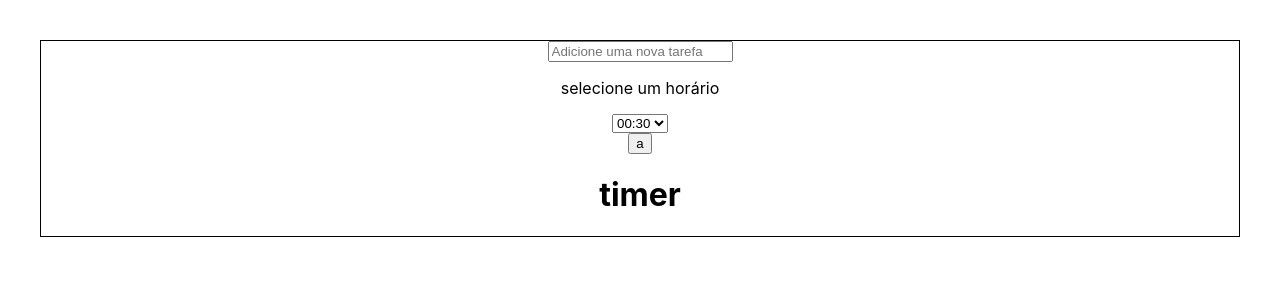
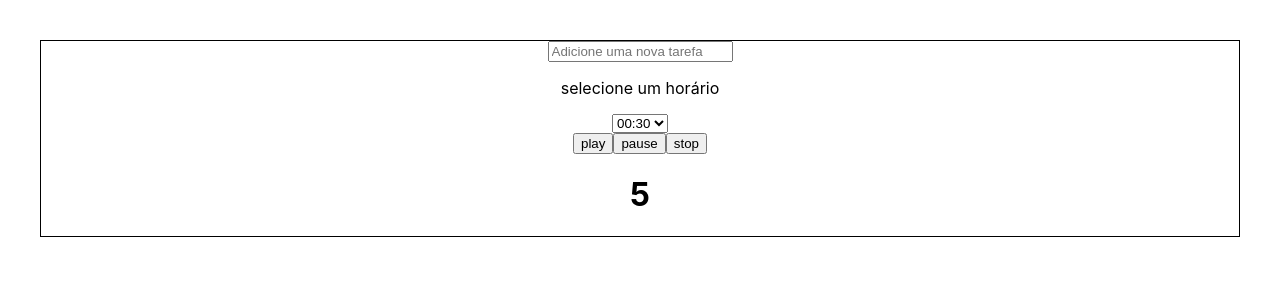
Before and after one commit to gmsf19/react-pomodoro-app, a React (Vite) app: page / in a window 1280 px wide. Shown: the top 300 px of the page. Built offline with nearby package versions, Linux system fonts and the light colour scheme.

Commit message:
Implementing play, pause and stop verifying if have a task on array

```diff
--- a/src/components/ActionButtons/index.tsx
+++ b/src/components/ActionButtons/index.tsx
@@ -1,8 +1,26 @@
+import { useContext } from 'react';
+
+import { AppContext } from '../../store/context';
+import { ContainerButtons } from './styles';
+
 const ActionButtons = () => {
+  const { setButtonInstruction } = useContext(AppContext);
+  const handleClickPlay = () => {
+    setButtonInstruction('play');
+  };
+  const handleClickStop = () => {
+    setButtonInstruction('stop');
+  };
+
+  const handleClickPause = () => {
+    setButtonInstruction('pause');
+  };
   return (
-    <>
-      <button>a</button>
-    </>
+    <ContainerButtons>
+      <button onClick={handleClickPlay}>play</button>
+      <button onClick={handleClickPause}>pause</button>
+      <button onClick={handleClickStop}>stop</button>
+    </ContainerButtons>
   );
 };
 
--- /dev/null
+++ b/src/components/ActionButtons/styles.tsx
@@ -0,0 +1,6 @@
+import styled from 'styled-components';
+
+export const ContainerButtons = styled.div`
+  display: flex;
+  flex-direction: row;
+`;
--- a/src/components/TasksListComponent/index.tsx
+++ b/src/components/TasksListComponent/index.tsx
@@ -6,7 +6,7 @@ import { InputTask } from './styles';
 const TasksListComponent = () => {
   const [taskWrited, setTaskWrited] = useState('');
 
-  const { listTasks, setListTasks } = useContext(AppContext);
+  const { listTasks, setListTasks, setButtonInstruction } = useContext(AppContext);
 
   const handleChangeTaskList = (event: React.ChangeEvent<HTMLInputElement>) => {
     setTaskWrited(event.target.value);
@@ -16,6 +16,7 @@ const TasksListComponent = () => {
     if (event.key === 'Enter') {
       setListTasks((prevstate: string[]) => [...prevstate, taskWrited]);
       setTaskWrited('');
+      setButtonInstruction('stop');
     }
   };
 
--- a/src/components/Timer/index.tsx
+++ b/src/components/Timer/index.tsx
@@ -1,5 +1,48 @@
+import { useContext, useEffect } from 'react';
+
+import { AppContext } from '../../store/context';
+
 const Timer = () => {
-  return <h1>timer</h1>;
+  const { timeCountDown, setTimeCountDown, buttonInstruction, listTasks } =
+    useContext(AppContext);
+
+  const initTimerCountdown = () => {
+    if (timeCountDown === 0 || listTasks.length === 0) {
+      return;
+    }
+    setTimeout(() => {
+      setTimeCountDown((prev) => prev - 1);
+    }, 1000);
+  };
+
+  const stopTimerCountDown = () => {
+    setTimeCountDown(5);
+  };
+
+  const pauseTimerCountdown = () => {
+    setTimeCountDown((prev) => prev);
+  };
+
+  const updateTimeCountdown = () => {
+    switch (buttonInstruction) {
+      case 'stop':
+        stopTimerCountDown();
+        break;
+      case 'play':
+        initTimerCountdown();
+        break;
+      case 'pause':
+        pauseTimerCountdown();
+        break;
+      default:
+        break;
+    }
+  };
+
+  useEffect(() => {
+    updateTimeCountdown();
+  }, [buttonInstruction, timeCountDown, listTasks]);
+  return <h1>{timeCountDown}</h1>;
 };
 
 export default Timer;
--- a/src/store/context/index.tsx
+++ b/src/store/context/index.tsx
@@ -5,6 +5,10 @@ interface StatesContextType {
   setListTasks: Dispatch<SetStateAction<any>>;
   selectedTime: string;
   setSelectedTime: Dispatch<SetStateAction<string>>;
+  timeCountDown: any;
+  setTimeCountDown: Dispatch<SetStateAction<number>>;
+  buttonInstruction: string;
+  setButtonInstruction: Dispatch<SetStateAction<string>>;
 }
 
 export const AppContext = createContext({} as StatesContextType);
@@ -13,9 +17,24 @@ export const ContextProvider = ({ children }: any) => {
   const [listTasks, setListTasks] = useState([]);
 
   const [selectedTime, setSelectedTime] = useState('');
+
+  const [timeCountDown, setTimeCountDown] = useState(5);
+
+  console.log(timeCountDown);
+
+  const [buttonInstruction, setButtonInstruction] = useState('stop');
   return (
     <AppContext.Provider
-      value={{ listTasks, setListTasks, selectedTime, setSelectedTime }}
+      value={{
+        listTasks,
+        setListTasks,
+        selectedTime,
+        setSelectedTime,
+        timeCountDown,
+        setTimeCountDown,
+        buttonInstruction,
+        setButtonInstruction,
+      }}
     >
       {children}
     </AppContext.Provider>
```
Also changed, not shown: .eslintrc.js, .prettierrc.js.
